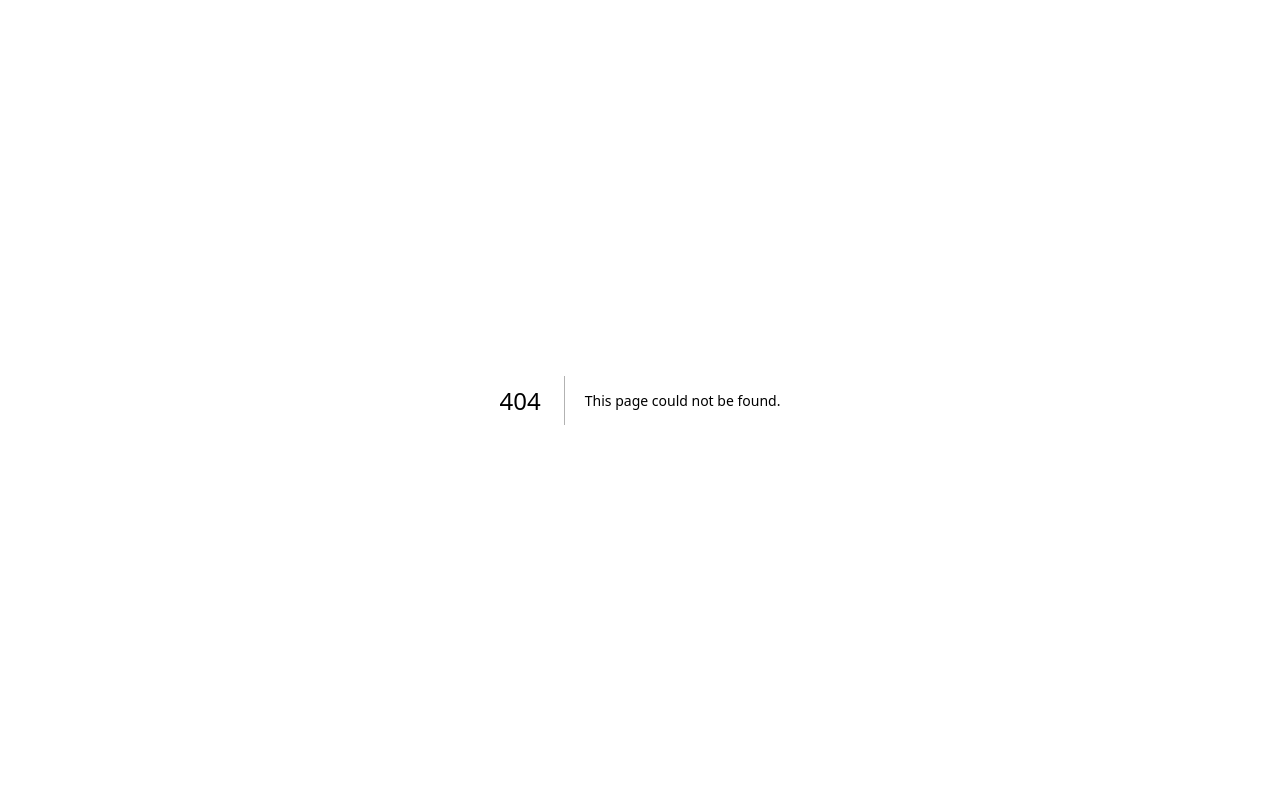
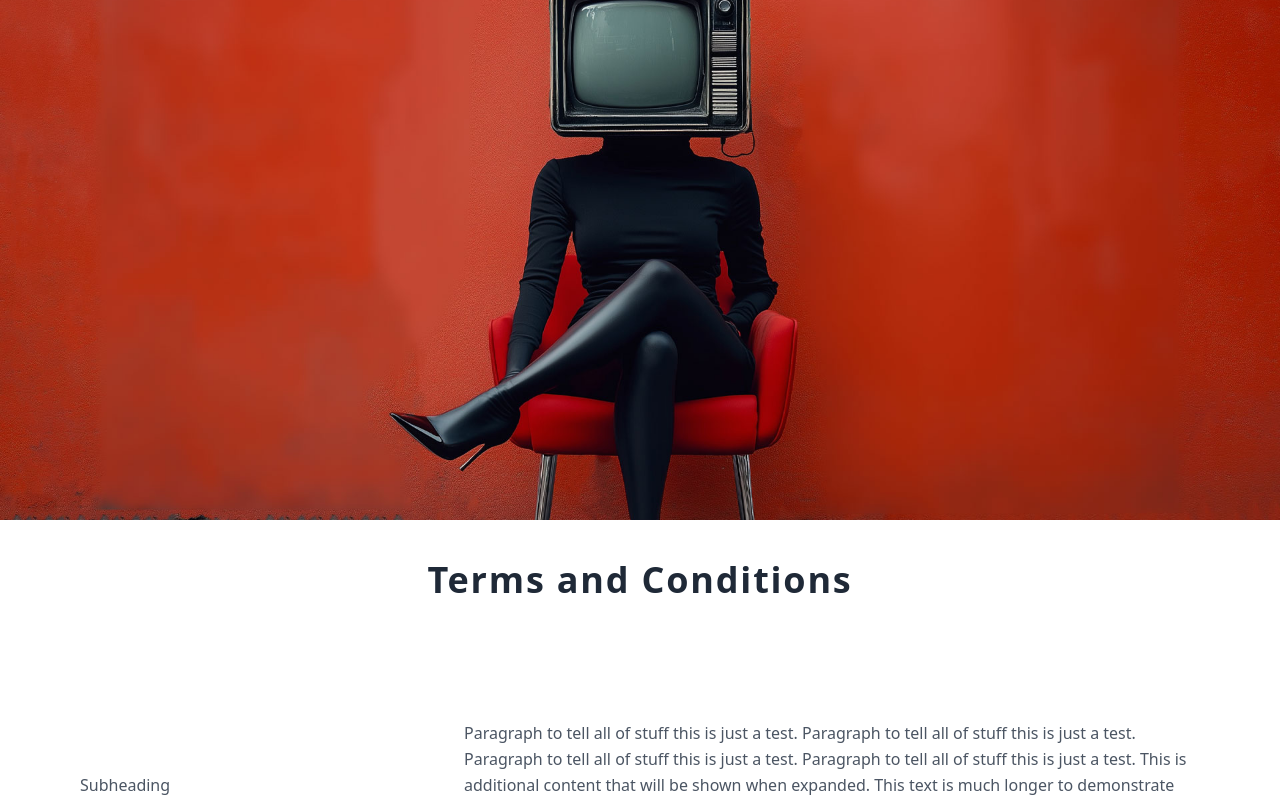
Before and after one commit to MOESALAHELDIN/smoedesign-portfolio, a Next.js app: page /termandconditions in a window 1280 px wide. Before the commit this address had no page. Shown: the top 800 px of the page. Built offline with nearby package versions, Linux system fonts and the light colour scheme.

Commit message:
update articals

```diff
--- a/app/articles/[slug]/page.tsx
+++ b/app/articles/[slug]/page.tsx
@@ -56,12 +56,14 @@ export default async function ArticlePage({ params }: { params: { slug: string }
             height={600}
             className="w-full h-64 md:h-96 object-cover"
           />
-          <div className="absolute bottom-2 right-2 text-xs text-gray-400">{article.content.imageTitle}</div>
         </div>
 
         {/* Article Content */}
-        <div className="px-6 py-8 max-w-3xl mx-auto">
+        <div className="px-6 py-8 max-w-3xl mx-auto ">
+          <div className="flex justify-between items-center w-full bg-red-200">
           <h2 className="text-2xl font-bold mb-6">{article.content.subtitle}</h2>
+          <div className="text-xs text-gray-400">{article.content.imageTitle}</div>
+          </div>
 
           {article.content.paragraphs.map((paragraph, index) => (
             <p key={index} className="mb-4">
--- a/app/Term&Conditions/page.tsx
+++ b/app/termandconditions/page.tsx
@@ -2,7 +2,7 @@
 
 import Image from "next/image"
 
-export default function Home() {
+export default function termandconditions() {
   const sections = [
     {
       title: "Subheading",
@@ -37,7 +37,7 @@ export default function Home() {
       <div className="w-full flex-1 px-1 lg:px-16">
         <div className="h-full flex flex-col">
           {/* Title */}
-          <div className="flex justify-center items-center py-10 px-2 mb-12 w-full">
+          <div className="flex justify-center items-center py-10 px-2 mb-8 w-full">
             <h1 className="lg:text-4xl tracking-wider text-2xl font-bold text-gray-800">Terms and Conditions</h1>
           </div>
 
```
